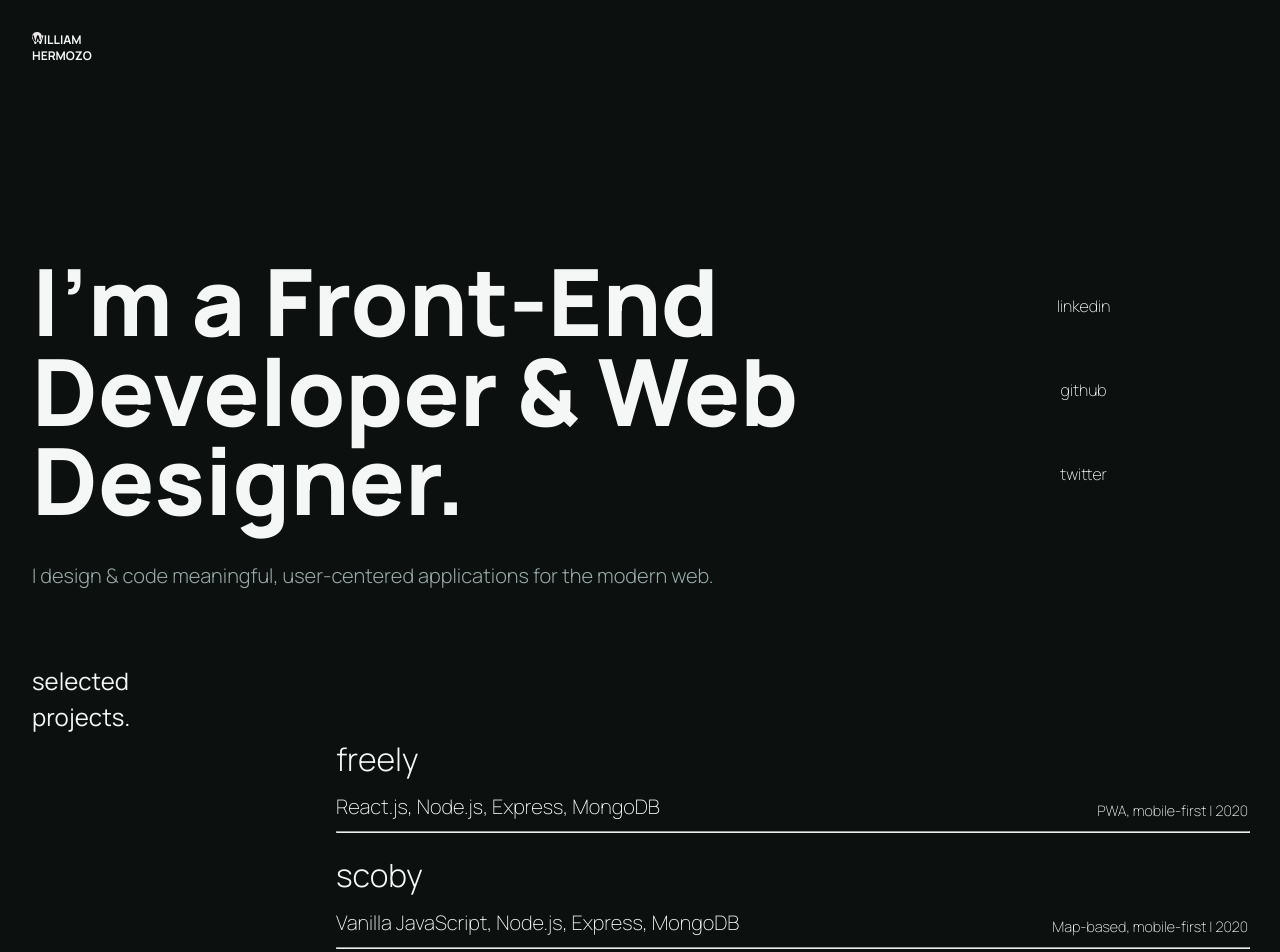
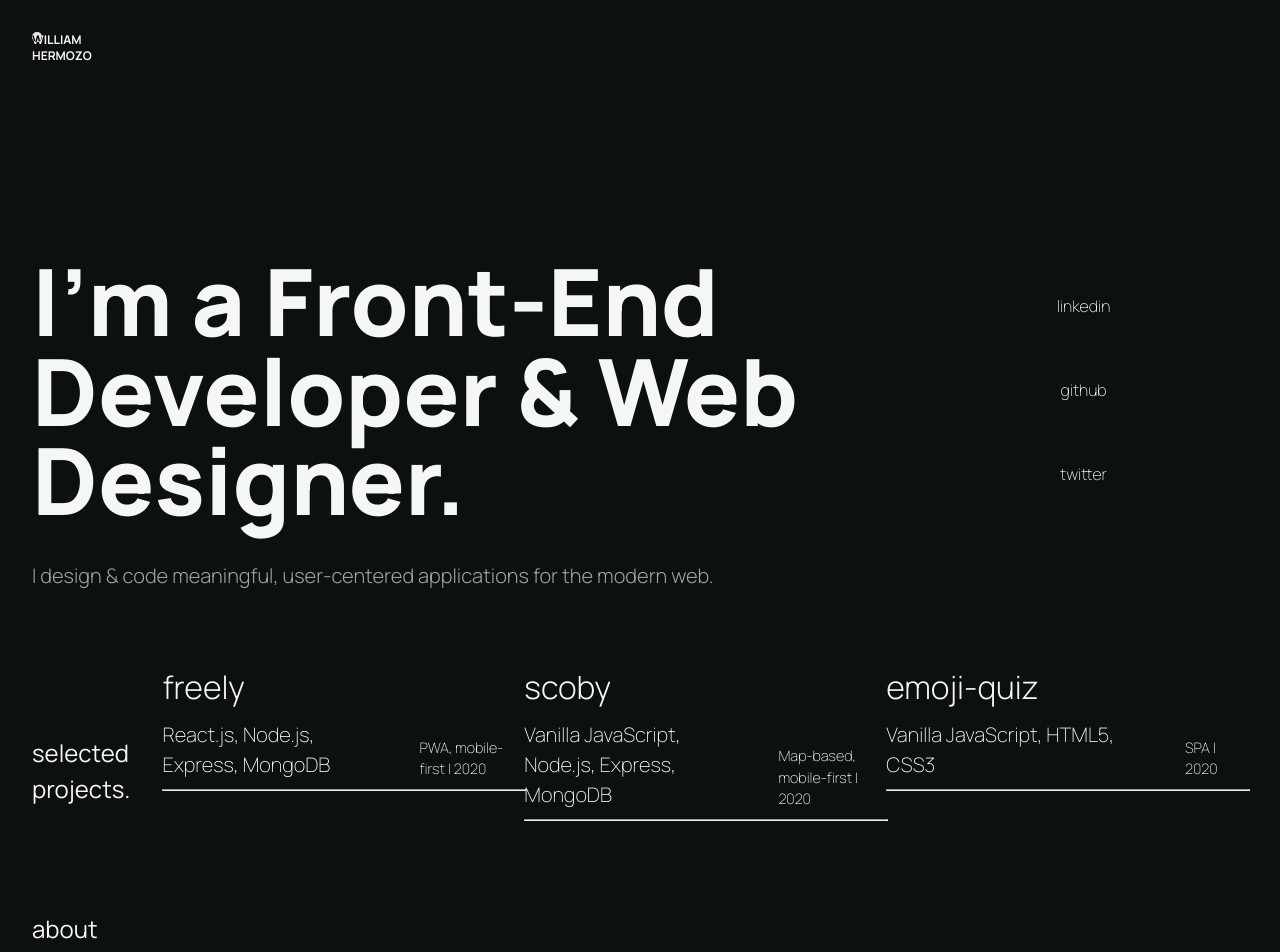
Before and after one commit to williamhzo/williamh.io, a React (Create React App) app: page / in a window 1280 px wide. Shown: the top 952 px of the page. Built offline with nearby package versions, Linux system fonts and the light colour scheme.

Commit message:
change layout

```diff
--- a/src/styles/Projects.scss
+++ b/src/styles/Projects.scss
@@ -1,13 +1,19 @@
 @import './App';
 
 .projects {
+  display: flex;
+  justify-content: flex-start;
+  margin-top: $component-margin * 2;
+  &__title {
+    // line-height: 12px;
+    padding-right: 2rem;
+  }
   &__wrapper {
-    width: 75%;
+    width: 70%;
     margin-left: auto;
   }
 
   &__link {
-
   }
 
   &__description {
@@ -21,6 +27,7 @@
 
   &__technologies {
     font-size: 1.25rem;
+    margin-right: 2rem;
   }
 
   &__info {
```
